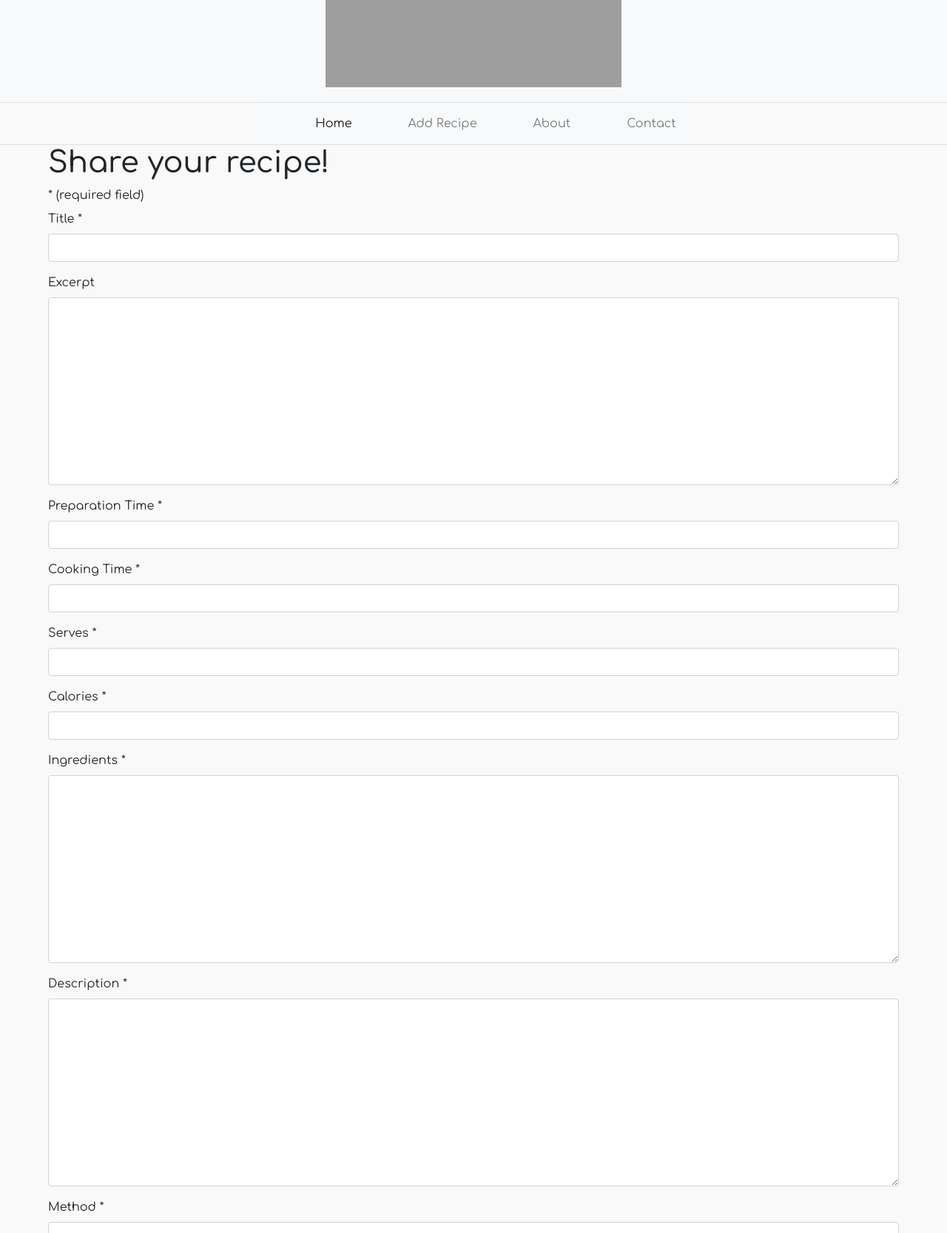
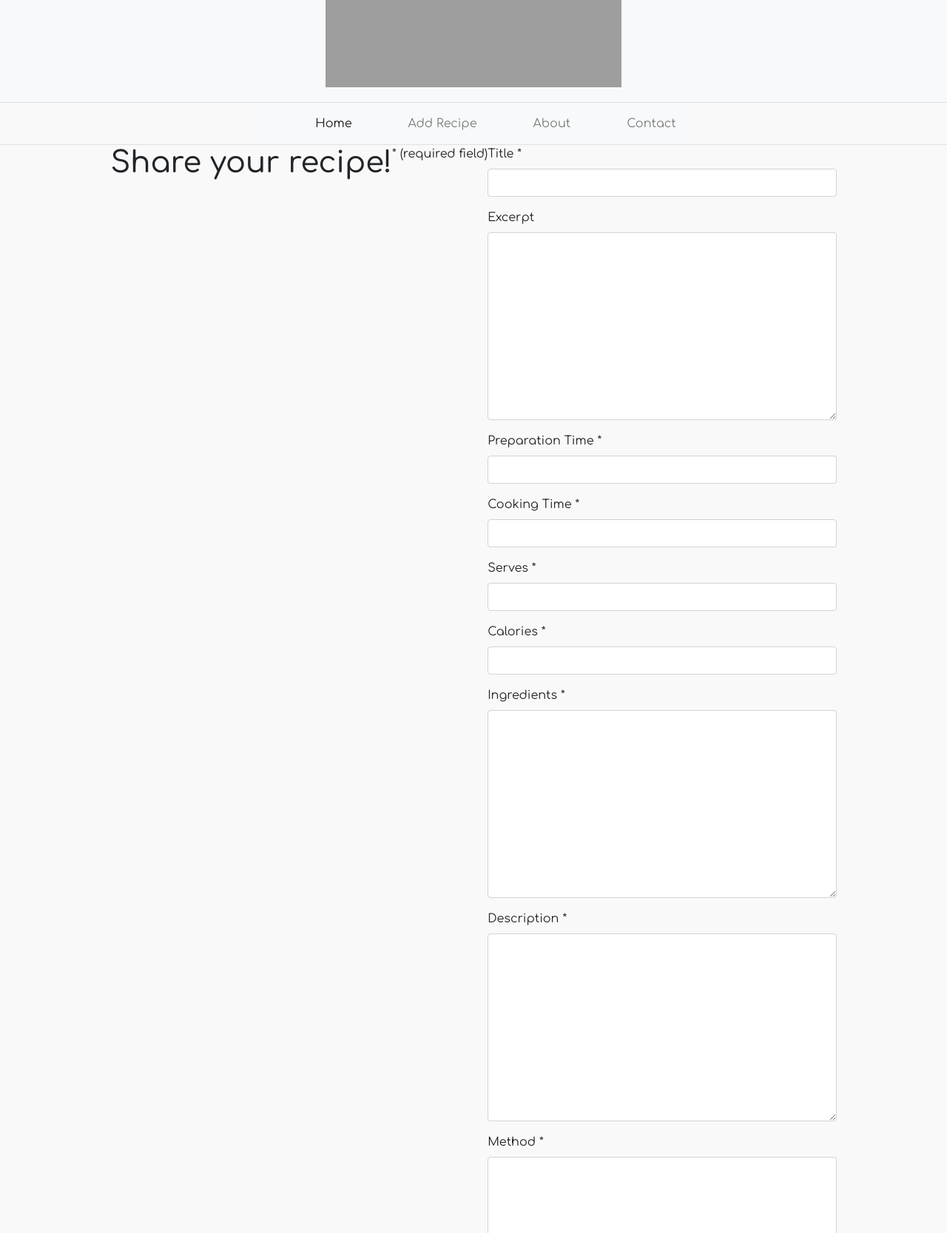
Before and after one commit to Code-Institute-Submissions/pagioro-Project-Milestone-4---Blog_NovResub, a Django app: page /addrecipe in a window 1280 px wide. Shown: the part 253-1920 px from the top of the page at 74% size. Run offline with Django 3.2, Linux system fonts and the light colour scheme; the visitor is signed in with stand-in values (Sample User, id 1); some libraries are stand-ins or nearby versions; grey boxes are pictures that could not be loaded.

Commit message:
tidy add recipe

```diff
--- a/static/css/style.css
+++ b/static/css/style.css
@@ -160,6 +160,13 @@ i {
   background-color: #95b5ac;
   color: white;
   border: 1px solid #95b5ac;
+}
+
+/* --- add_recipe.html --- */
+
+.add-recipe-table {
+  display: flex;
+  justify-content: center;
 }
 
 /* --- CONTINUE READING post_detail.html --- */
--- a/templates/add_recipe.html
+++ b/templates/add_recipe.html
@@ -6,6 +6,7 @@
 
 {% if user.is_authenticated %}
 <div>
+    <div class="add-recipe-table">
     <h1>Share your recipe!</h1>
     <Label>* (required field)</Label>
     <div>
@@ -56,6 +57,7 @@
         </div>
     </div>
     </div>
+</div>
 {% else %}
 <div class="container">
     <p>Please <a href="{% url 'account_signup' %}"> Sign up or <a href="{% url 'account_login' %}"> Login to share a
```
Lines whose indentation alone changed are shown as unchanged.
